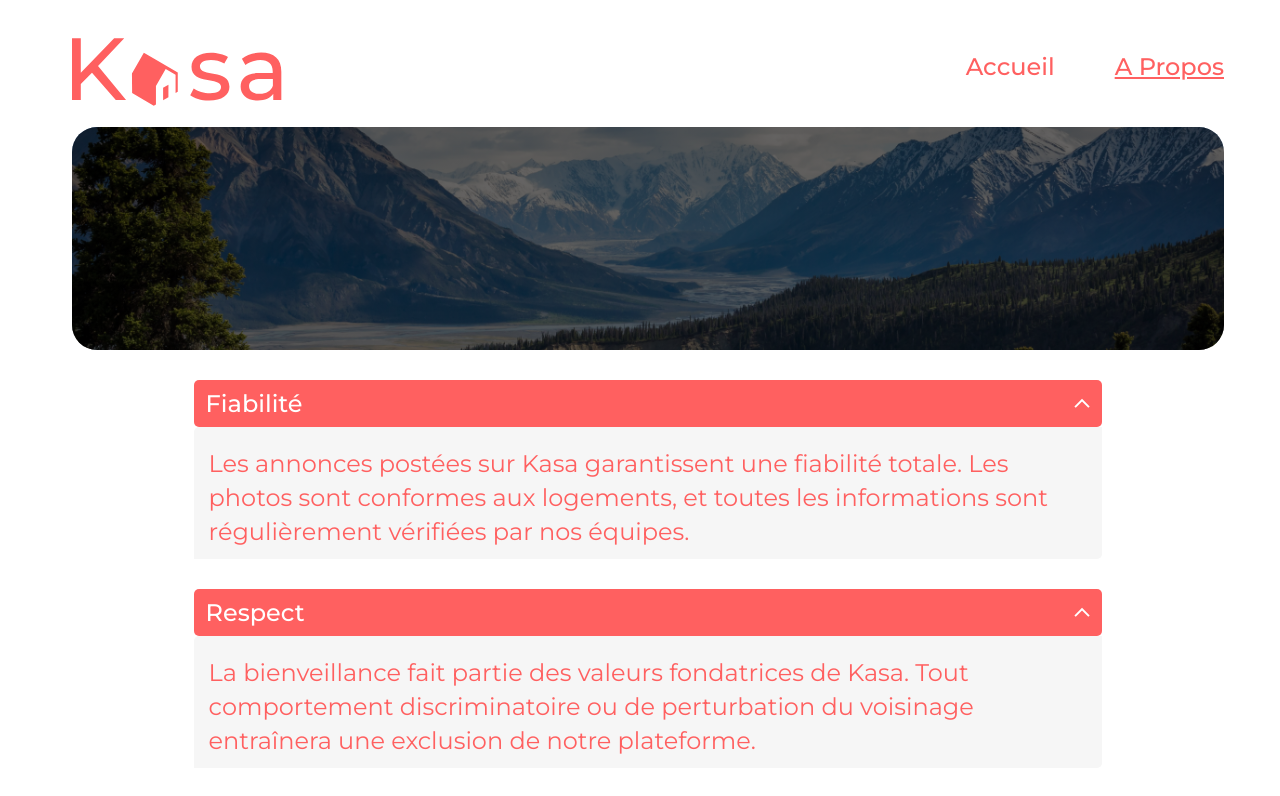
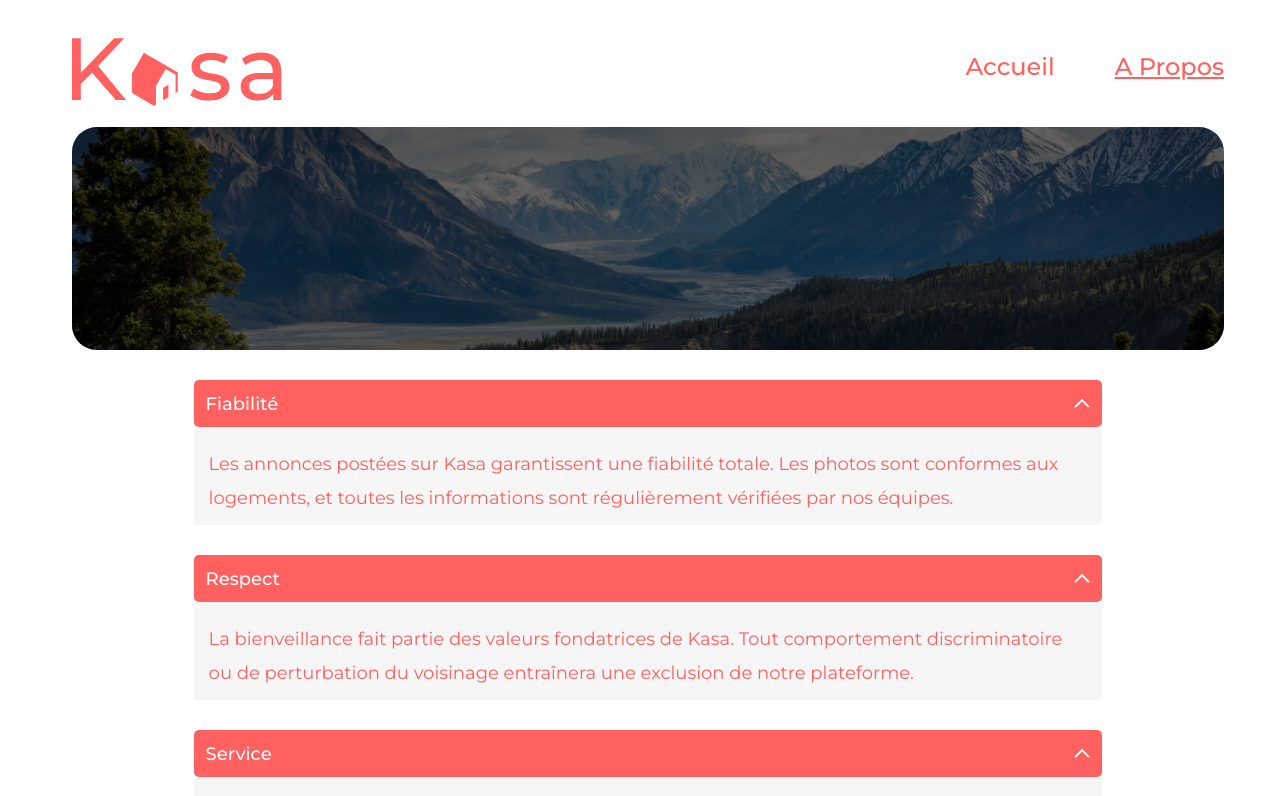
Before and after one commit to billelkhanfri/Kasa, a React (Create React App) app: page /about in a window 1280 px wide. Shown: the top 796 px of the page. Built offline with nearby package versions, Linux system fonts and the light colour scheme.

Commit message:
change DropDwon component based on pathname as prop

```diff
--- a/package.json
+++ b/package.json
@@ -10,6 +10,7 @@
     "body-parser": "^1.20.1",
     "react": "^18.2.0",
     "react-dom": "^18.2.0",
+    "react-router": "^6.8.1",
     "react-router-dom": "^6.8.1",
     "react-scripts": "5.0.1",
     "styled-components": "^5.3.6",
--- a/src/Components/molecules/DropDown.js
+++ b/src/Components/molecules/DropDown.js
@@ -1,9 +1,8 @@
-import React, { useState } from "react";
+import { useState } from "react";
 import styled from "styled-components";
 import Arrow from "../../assets/Arrow.svg";
 import { colors } from "../Styles/colors";
-import { useLocation } from "react-router-dom";
-import { useParams } from "react-router-dom";
+
 import PropTypes from "prop-types";
 
 const GobalWrapper = styled.div`
@@ -35,7 +34,7 @@ const Title = styled.h2`
   font-weight: 500;
 
   @media (min-width: 768px) {
-    font-size: 24px;
+    font-size: ${(props) => (props.exportedto === "about" ? "24px" : "18px")};
   }
 `;
 const ArrowImg = styled.img`
@@ -52,6 +51,7 @@ const ContentWrapper = styled.div`
   background: #f6f6f6;
   border-radius: 5px 0px;
 `;
+
 const Content = styled.div`
   margin: 0px;
   pointer-events: none;
@@ -59,33 +59,22 @@ const Content = styled.div`
   font-size: 12px;
   line-height: 18px;
   padding: 10px 15px;
+  font-weight: 400;
+
   @media (min-width: 768px) {
-    font-size: 24px;
+    font-size: ${(props) => (props.exportedto === "about" ? "24px" : "18px")};
     line-height: 34px;
     padding-top: 20px;
   }
 `;
 
 function DropDown(props) {
-  const getDropHeight = (pathname) => {
-    if (pathname === `/logement/${logementId}`) {
-      const height = {
-        "@media(minWidth: 768px)": {
-          height: "249px",
-        },
-      };
-      return height;
-    }
-  };
-  const { logementId } = useParams();
   const [toggle, setToggle] = useState(true);
-  const location = useLocation();
-  const DropH = getDropHeight(location.pathname);
 
   return (
     <GobalWrapper>
       <DropDownSeen onClick={() => setToggle(!toggle)}>
-        <Title>{props.title}</Title>
+        <Title exportedto={props.exportedto}>{props.title}</Title>
         <ArrowImg
           src={Arrow}
           alt="Arrow"
@@ -95,18 +84,21 @@ function DropDown(props) {
 
       {toggle && (
         <ContentWrapper>
-          <Content>{props.content}</Content>
+          <Content exportedto={props.exportedto}>{props.content}</Content>
         </ContentWrapper>
       )}
     </GobalWrapper>
   );
 }
+
 DropDown.propTypes = {
   title: PropTypes.string.isRequired,
+  exportedto: PropTypes.string.isRequired,
 };
 
 DropDown.defaultProps = {
   title: "",
+  exportedto: "",
 };
 
 export default DropDown;
--- a/src/pages/About.js
+++ b/src/pages/About.js
@@ -13,10 +13,10 @@ function About(props) {
       <Header />
       <HeroBanner picture={Banner} hauteur={"223px"}></HeroBanner>
       <>
-        {AboutData.map((about) => {
+        {AboutData.map((abouts) => {
           return (
-            <div key={about.title}>
-              <DropDown {...about} />
+            <div key={abouts.title}>
+              <DropDown {...abouts} exportedTo="about" />
             </div>
           );
         })}
--- a/src/pages/Logement.js
+++ b/src/pages/Logement.js
@@ -64,6 +64,15 @@ function Logement() {
     description,
     equipments,
   } = logementData;
+  const styles = {
+    fontSize: "16px",
+    color: "red",
+
+    "@media (min-width: 768px)": {
+      fontSize: "20px",
+      color: "green",
+    },
+  };
 
   return (
     <>
@@ -91,7 +100,8 @@ function Logement() {
           content={
             equipments &&
             equipments?.map((eq) => <div key={Math.random()}> {eq}</div>)
-          }></DropDown>
+          }
+          styles={styles}></DropDown>
       </SectionTwoWrapper>
 
       <Footer />
```
Also changed, not shown: 1 other file (tests, documents, lock files or other folders).
